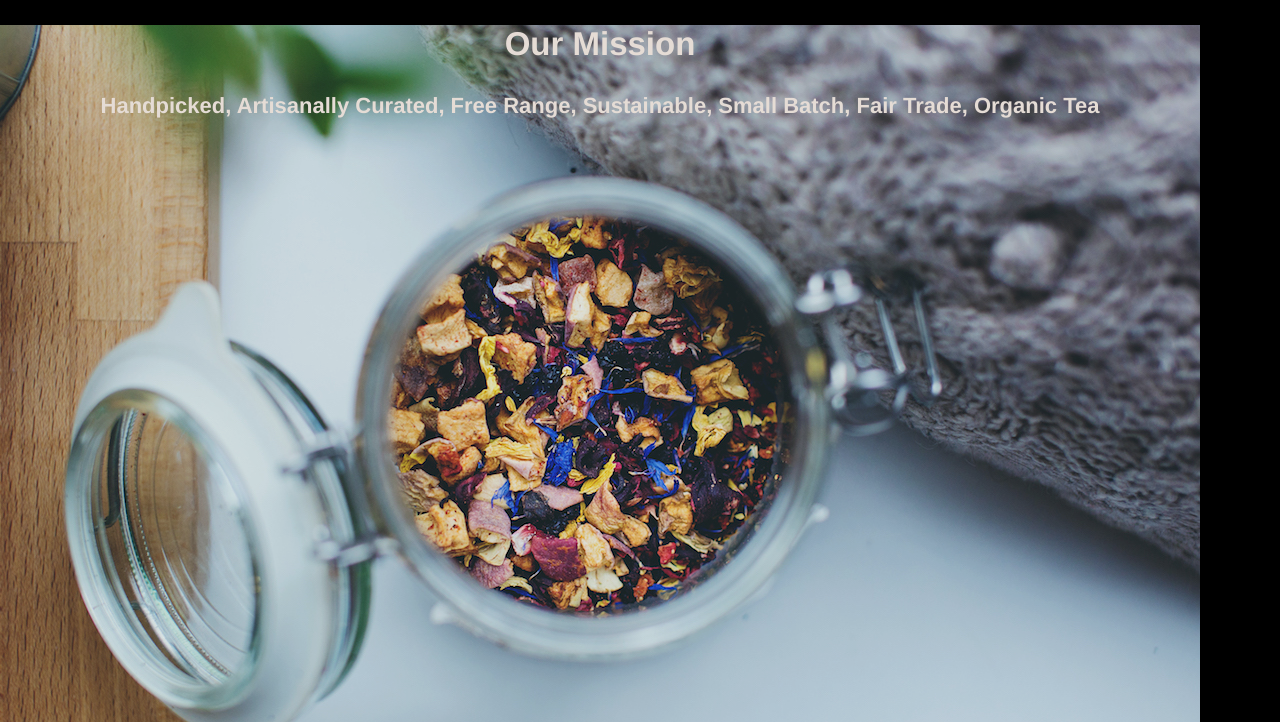
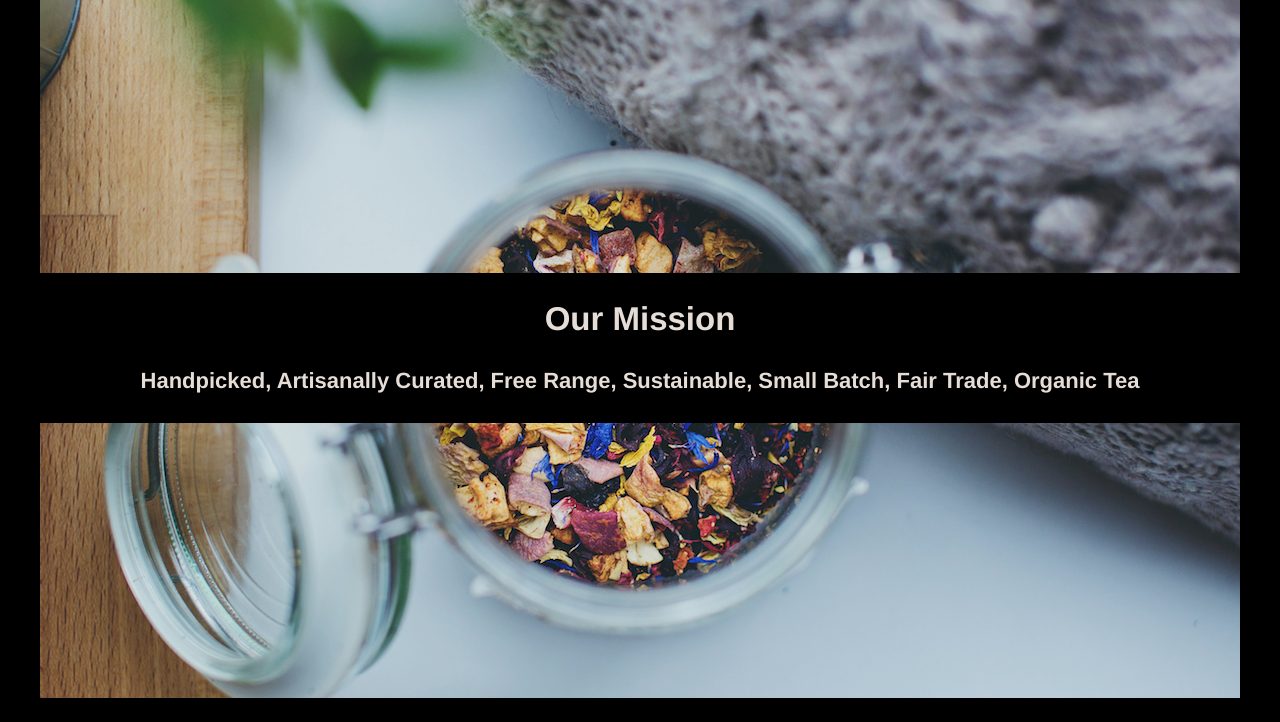
Before and after one commit to ChemistryMike/tea_cozy, a plain HTML site: page index.html in a window 1280 px wide. Shown: the part 71-793 px from the top of the page. Drawn offline with Linux system fonts and the light colour scheme.

Commit message:
fix mission statement style

```diff
--- a/index.html
+++ b/index.html
@@ -22,9 +22,11 @@
         </nav>
     </header>
     <div class="main">
-        <div id="mission">
-            <h2>Our Mission</h2>
-            <h4>Handpicked, Artisanally Curated, Free Range, Sustainable, Small Batch, Fair Trade, Organic Tea</h4>
+        <div id="mission" class="flex-container">
+            <div class="statement">
+                <h2>Our Mission</h2>
+                <h4>Handpicked, Artisanally Curated, Free Range, Sustainable, Small Batch, Fair Trade, Organic Tea</h4>
+            </div>
         </div>
         <div id="featuretea">
             <h2>Tea of the Month</h2>
--- a/resources/css/style.css
+++ b/resources/css/style.css
@@ -32,7 +32,6 @@ body {
     font-family: Helvetica;
     font-size: 22px;
     color: seashell;
-    opacity: 0.9;
     text-align: center;
     margin: 0;
 }
@@ -47,11 +46,19 @@ body {
     width: 1200px;
     position: relative;
     padding-top: 69px;
+    opacity: 0.9;
+    margin: auto;
 }
 
 #mission {
     height: 700px;
     background-image: url(../images/img-mission-background.jpg)
+}
+
+#mission .statement {
+    background-color: black;
+    width: 100%;
+    margin: auto;
 }
 
 #featuretea {
```
